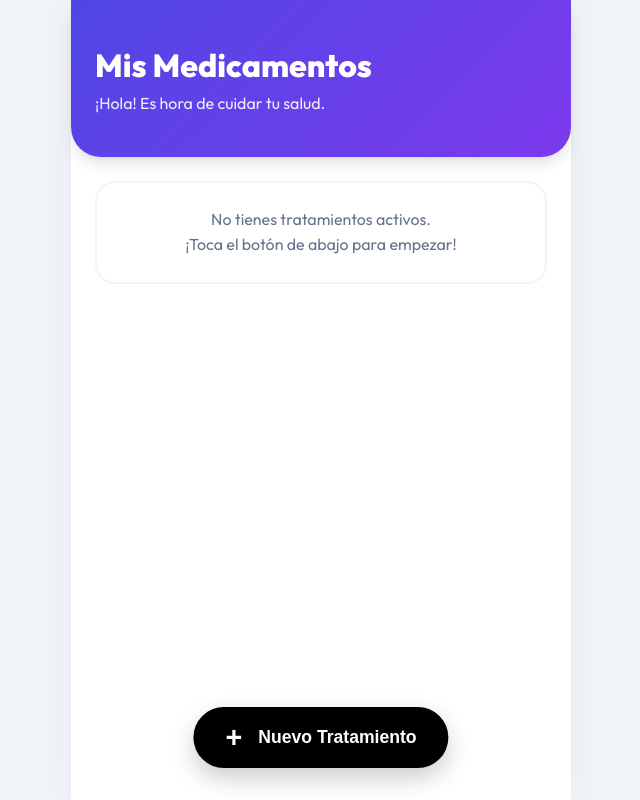
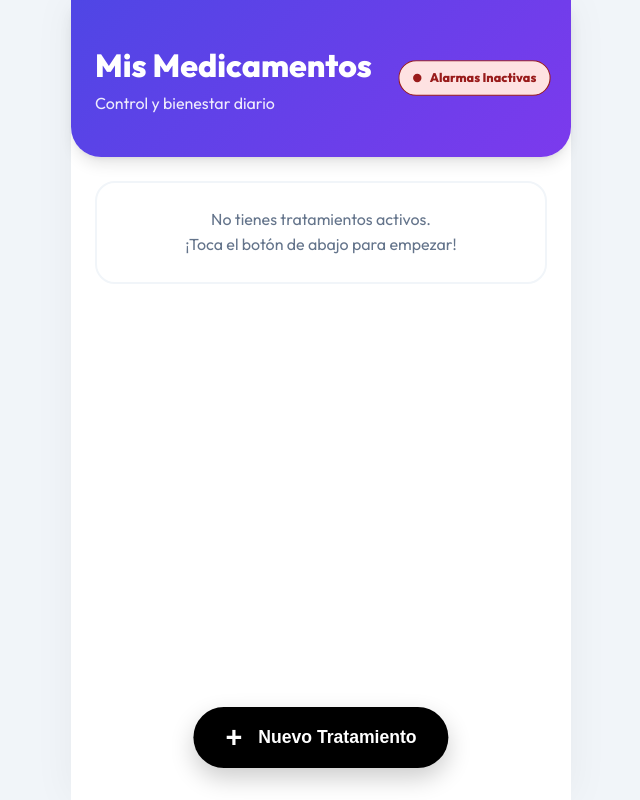
Before and after one commit to heribertoayalar/mis-medicamentos, a plain HTML site: page index.html in a window 1280 px wide. Shown: the whole page, without its empty margins (319-959 px from the left). Drawn offline with Linux system fonts and the light colour scheme.

Commit message:
Add files via upload

```diff
--- a/app.js
+++ b/app.js
@@ -6,14 +6,90 @@ const app = {
         activeAlarm: null, // Guardamos la info de la toma que está sonando
         audioContext: null,
         audioOscillator: null,
-        currentPhoto: null, // Guardamos temporalmente la foto cargada
-        isEditingMed: false
+        currentPhoto: null,
+        isEditingMed: false,
+        wakeLock: null,
+        heartbeatInterval: null,
+        silentPlayer: null
     },
 
     init: () => {
         app.renderTreatments();
         app.startAlarmEngine();
-        console.log('Mis Medicamentos Iniciado Core');
+        app.requestWakeLock();
+        app.setupSilentHeartbeat();
+
+        if ("Notification" in window) {
+            Notification.requestPermission();
+        }
+
+        console.log('Mis Medicamentos v2.3 - Background Alarms Ready');
+    },
+
+    setupSilentHeartbeat: () => {
+        const updatePill = (active) => {
+            const pill = document.getElementById('alarm-status-pill');
+            const text = document.getElementById('alarm-status-text');
+            if (pill && text) {
+                if (active) {
+                    pill.classList.remove('status-off');
+                    pill.classList.add('status-on');
+                    text.innerText = "Alarmas Activas";
+                } else {
+                    pill.classList.remove('status-on');
+                    pill.classList.add('status-off');
+                    text.innerText = "Alarmas Inactivas";
+                }
+            }
+        };
+
+        if (!app.state.audioContext) {
+            app.state.audioContext = new (window.AudioContext || window.webkitAudioContext)();
+        }
+
+        const startHeartbeat = () => {
+            if (app.state.heartbeatInterval) return;
+
+            console.log('Iniciando latido silencioso...');
+            updatePill(true);
+
+            app.state.heartbeatInterval = setInterval(() => {
+                const ctx = app.state.audioContext;
+                if (ctx.state === 'suspended') ctx.resume();
+
+                const osc = ctx.createOscillator();
+                const gain = ctx.createGain();
+                gain.gain.value = 0.001;
+                osc.connect(gain);
+                gain.connect(ctx.destination);
+                osc.start();
+                osc.stop(ctx.currentTime + 0.1);
+            }, 25000);
+
+            document.removeEventListener('click', startHeartbeat);
+            document.removeEventListener('touchstart', startHeartbeat);
+        };
+
+        document.addEventListener('click', startHeartbeat);
+        document.addEventListener('touchstart', startHeartbeat);
+    },
+
+    requestWakeLock: async () => {
+        if ('wakeLock' in navigator) {
+            try {
+                app.state.wakeLock = await navigator.wakeLock.request('screen');
+                console.log('Pantalla bloqueada para evitar apagado (Wake Lock)');
+
+                // Re-solicitar si se pierde el foco y vuelve
+                document.addEventListener('visibilitychange', async () => {
+                    if (app.state.wakeLock !== null && document.visibilityState === 'visible') {
+                        app.state.wakeLock = await navigator.wakeLock.request('screen');
+                    }
+                });
+            } catch (err) {
+                console.log('Wake Lock no disponible:', err.message);
+            }
+        }
     },
 
     saveToStorage: () => {
@@ -150,22 +226,28 @@ const app = {
     },
 
     saveMedication: () => {
+        console.log('Tentativa de guardado de medicamento...');
+        try {
             const name = document.getElementById('med-name').value.trim();
             const startDate = document.getElementById('med-start-date').value;
             const endDate = document.getElementById('med-end-date').value;
-        const freq = parseInt(document.getElementById('med-frequency').value);
+            const freqInput = document.getElementById('med-frequency').value;
+            const freq = parseInt(freqInput);
             const startTime = document.getElementById('med-start-time').value;
             const dose = document.getElementById('med-dose').value.trim();
             const sound = document.getElementById('med-sound').value;
 
-        if (!name || !startDate || !endDate || isNaN(freq) || !startTime) {
-            return alert('Por favor, completa todos los campos (Nombre, Fechas, Horas y Frecuencia).');
+            console.log('Datos capturados:', { name, startDate, endDate, freq, startTime, dose });
+
+            if (!name || !startDate || !endDate || isNaN(freq) || !startTime || !dose) {
+                console.warn('Faltan campos obligatorios');
+                return alert('Por favor, completa todos los campos (Nombre, Dosis, Fechas, Horas y Frecuencia).');
             }
 
             const treatment = app.state.treatments.find(t => t.id === app.state.currentTreatmentId);
             if (!treatment) {
-            console.error('Treatment not found', app.state.currentTreatmentId);
-            return alert('Error crítico: No se encuentra el tratamiento actual.');
+                console.error('Tratamiento no encontrado:', app.state.currentTreatmentId);
+                return alert('Error crítico: Selección de tratamiento perdida. Recarga la app.');
             }
 
             if (!treatment.meds) treatment.meds = [];
@@ -181,6 +263,7 @@ const app = {
                     med.dose = dose;
                     med.sound = sound;
                     if (app.state.currentPhoto) med.photo = app.state.currentPhoto;
+                    console.log('Medicamento editado correctamente');
                 }
                 app.state.isEditingMed = false;
             } else {
@@ -198,12 +281,16 @@ const app = {
                     dosesTaken: []
                 };
                 treatment.meds.push(newMed);
+                console.log('Nuevo medicamento añadido');
             }
 
             app.saveToStorage();
             app.hideAddMedModal();
             app.renderMeds();
-        console.log('Medicamento guardado con éxito');
+        } catch (error) {
+            console.error('ERROR FATAL EN saveMedication:', error);
+            alert('Error inesperado al guardar: ' + error.message);
+        }
     },
 
     renderMeds: () => {
@@ -428,6 +515,15 @@ const app = {
         document.getElementById('alarm-overlay').classList.remove('hidden');
         app.playAlarmSound(med.sound);
 
+        // Notificación visual de respaldo
+        if ("Notification" in window && Notification.permission === "granted") {
+            new Notification(`¡HORA DE TU MEDICINA!`, {
+                body: `${med.name} - ${med.dose}`,
+                icon: 'https://cdn-icons-png.flaticon.com/512/3022/3022513.png',
+                vibrate: [200, 100, 200]
+            });
+        }
+
         // Vibración si está disponible
         if ("vibrate" in navigator) navigator.vibrate([500, 200, 500]);
     },
--- a/index.html
+++ b/index.html
@@ -23,8 +23,15 @@
         <!-- Pantalla de Inicio / Listado de Tratamientos -->
         <section id="screen-home" class="screen">
             <header class="main-header">
-                <h1>Mis Medicamentos</h1>
-                <p class="subtitle">¡Hola! Es hora de cuidar tu salud.</p>
+                <div style="display: flex; justify-content: space-between; align-items: center;">
+                    <div>
+                        <h1>Mis Medicamentos</h1>
+                        <p class="subtitle">Control y bienestar diario</p>
+                    </div>
+                    <div id="alarm-status-pill" class="status-pill status-off" onclick="app.setupSilentHeartbeat()">
+                        <span class="dot"></span> <span id="alarm-status-text">Alarmas Inactivas</span>
+                    </div>
+                </div>
             </header>
 
             <main class="content">
--- a/style.css
+++ b/style.css
@@ -58,6 +58,40 @@ body {
 .subtitle {
     opacity: 0.9;
     font-weight: 400;
+}
+
+.status-pill {
+    display: flex;
+    align-items: center;
+    gap: 0.5rem;
+    background: rgba(255, 255, 255, 0.2);
+    padding: 0.4rem 0.8rem;
+    border-radius: 50px;
+    font-size: 0.75rem;
+    font-weight: 700;
+    cursor: pointer;
+    transition: all 0.3s;
+    border: 1px solid rgba(255, 255, 255, 0.3);
+}
+
+.status-pill.status-on {
+    background: #dcfce7;
+    color: #166534;
+    border-color: #166534;
+}
+
+.status-pill.status-off {
+    background: #fee2e2;
+    color: #991b1b;
+    border-color: #991b1b;
+    animation: pulse 2s infinite;
+}
+
+.status-pill .dot {
+    width: 8px;
+    height: 8px;
+    border-radius: 50%;
+    background: currentColor;
 }
 
 .btn-back {
@@ -336,28 +370,33 @@ textarea {
     display: flex;
     align-items: center;
     justify-content: center;
-    padding: 2rem;
+    padding: 1rem;
+    overflow-y: auto;
 }
 
 .alarm-card {
     background: white;
     width: 100%;
-    padding: 3rem 2rem;
-    border-radius: 40px;
+    max-width: 400px;
+    padding: 1.5rem;
+    border-radius: 30px;
     text-align: center;
+    box-shadow: 0 20px 50px rgba(0, 0, 0, 0.5);
+    margin: auto;
 }
 
 .alarm-icon {
-    font-size: 5rem;
-    margin-bottom: 1rem;
+    font-size: 3.5rem;
+    margin-bottom: 0.5rem;
 }
 
 .btn-alarm-confirm {
     background: var(--success);
     color: white;
-    padding: 2rem;
-    font-size: 1.5rem;
-    margin-top: 2rem;
+    padding: 1.5rem;
+    font-size: 1.3rem;
+    margin-top: 1rem;
+    box-shadow: 0 8px 20px rgba(34, 197, 94, 0.4);
 }
 
 /* Utility */
```
Lines whose indentation alone changed are shown as unchanged.
